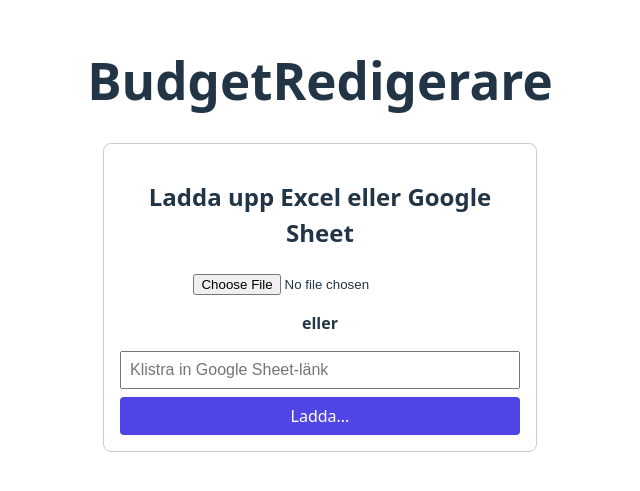
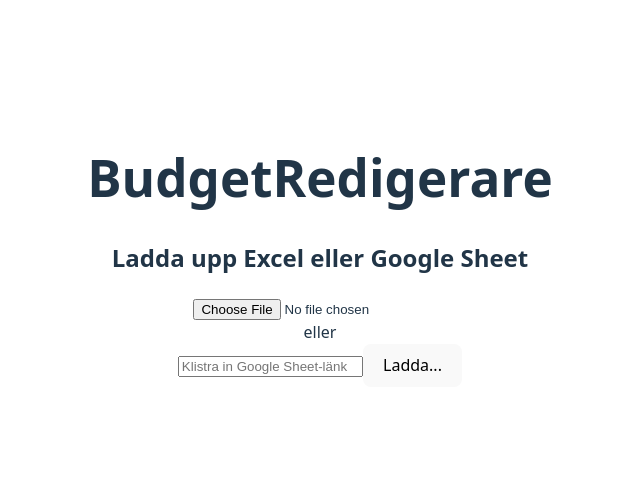
Before and after one commit to idasoderlund/grupparbete, a React (Vite) app in the folder grupparbete/: page / in a window 1280 px wide. Shown: the part 149-640 px from the top of the page, without its empty margins (320-960 px from the left). Built offline with nearby package versions, Linux system fonts and the light colour scheme.

Commit message:
placed css in separate css file and changed style={stye."classname"} to className={style."classname"}

```diff
--- a/grupparbete/src/Components/UploadFile.jsx
+++ b/grupparbete/src/Components/UploadFile.jsx
@@ -1,8 +1,10 @@
 // Ida - skapa komponent för filuppladdning
 import React, { useState } from "react";
+import styles from "./UploadFile.modules.css";
 
 const UploadFile = ({ onFileUpload }) => {
   const [googleSheetUrl, setGoogleSheetUrl] = useState("");
+
   const handleFileChange = (e) => {
     const file = e.target.files[0];
     if (file && file.name.endsWith(".xlsx")) {
@@ -22,22 +24,22 @@ const UploadFile = ({ onFileUpload }) => {
   };
 
   return (
-    <div className="upload-container" style={styles.container}>
+    <div className={styles.container}>
       <h2>Ladda upp Excel eller Google Sheet</h2>
 
       <input type="file" accept=".xlsx" onChange={handleFileChange} />
 
-      <div style={styles.or}>eller</div>
+      <div className={styles.or}>eller</div>
 
-      <form onSubmit={handleGoogleSheetSubmit} style={styles.form}>
+      <form onSubmit={handleGoogleSheetSubmit} className={styles.form}>
         <input
           type="text"
           placeholder="Klistra in Google Sheet-länk"
           value={googleSheetUrl}
           onChange={(e) => setGoogleSheetUrl(e.target.value)}
-          style={styles.input}
+          className={styles.input}
         ></input>
-        <button type="submit" style={styles.button}>
+        <button type="submit" className={styles.button}>
           Ladda...
         </button>
       </form>
@@ -45,41 +47,4 @@ const UploadFile = ({ onFileUpload }) => {
   );
 };
 
-const styles = {
-  container: {
-    padding: "1rem",
-    border: "1px solid #ccc",
-    borderRadius: "8px",
-    maxWidth: "400px",
-    margin: "2rem auto",
-    textAlign: "center",
-  },
-
-  or: {
-    margin: "1rem 0",
-    fontWeight: "bold",
-  },
-
-  form: {
-    display: "flex",
-    flexDirection: "column",
-    gap: "0.5rem",
-  },
-
-  input: {
-    padding: "0.5rem",
-    fontSize: "1rem",
-  },
-
-  button: {
-    padding: "0.5rem",
-    fontSize: "1rem",
-    backgroundColor: "#4f46e5",
-    color: "white",
-    border: "none",
-    borderRadius: "4px",
-    cursor: "pointer",
-  },
-};
-
 export default UploadFile;
--- /dev/null
+++ b/grupparbete/src/Components/UploadFile.modules.css
@@ -0,0 +1,34 @@
+.container {
+  padding: 1rem;
+  border: 1px solid #ccc;
+  border-radius: 8px;
+  max-width: 400px;
+  margin: 2rem auto;
+  text-align: center;
+}
+
+.or {
+  margin: 1rem 0;
+  font-weight: bold;
+}
+
+.form {
+  display: flex;
+  flex-direction: column;
+  gap: 0.5rem;
+}
+
+.input {
+  padding: 0.5rem;
+  font-size: 1rem;
+}
+
+.button {
+  padding: 0.5rem;
+  font-size: 1rem;
+  background-color: #4f46e5;
+  color: white;
+  border: none;
+  border-radius: 4px;
+  cursor: pointer;
+}
```
